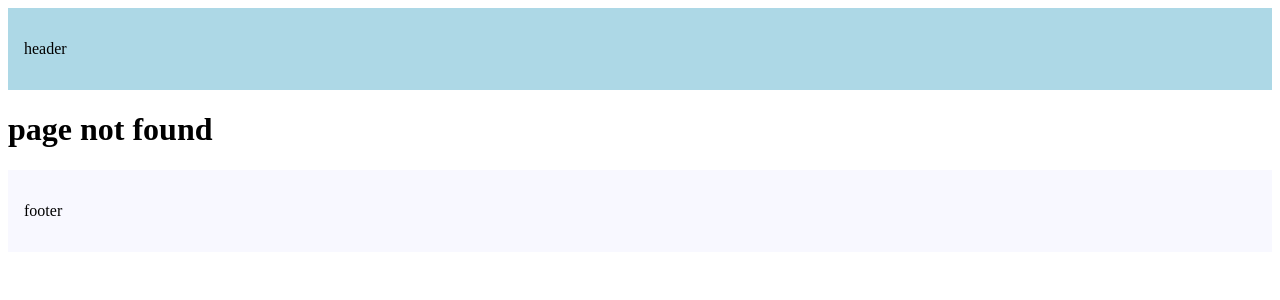
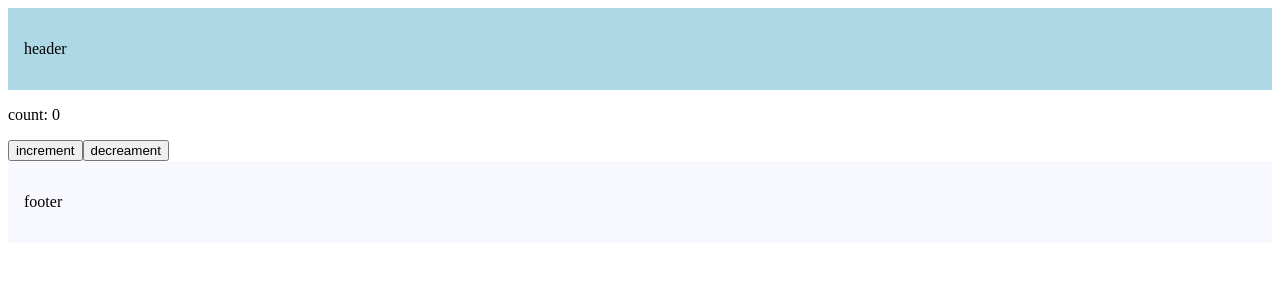
Before and after one commit to yared2124/next.js-Tutorials, a Next.js app: page /counter in a window 1280 px wide. Before the commit this address had no page. Shown: the top 300 px of the page. Built offline with nearby package versions, Linux system fonts and the light colour scheme.

Commit message:
conter file added

```diff
--- /dev/null
+++ b/src/app/counter/page.tsx
@@ -0,0 +1,18 @@
+"use client"
+import { useState } from "react";
+
+export const Metadata = {
+    title: "Counter page",
+}
+
+export default function CountetPage(){
+    const [count,setCount] =useState(0);
+    return (
+        <div>
+            <p>count: {count}</p>
+            <button onClick={()=> setCount(count + 1)}>increment</button>
+            <button onClick={()=> setCount(count - 1)}> decreament</button>
+
+        </div>
+    )
+}
```
